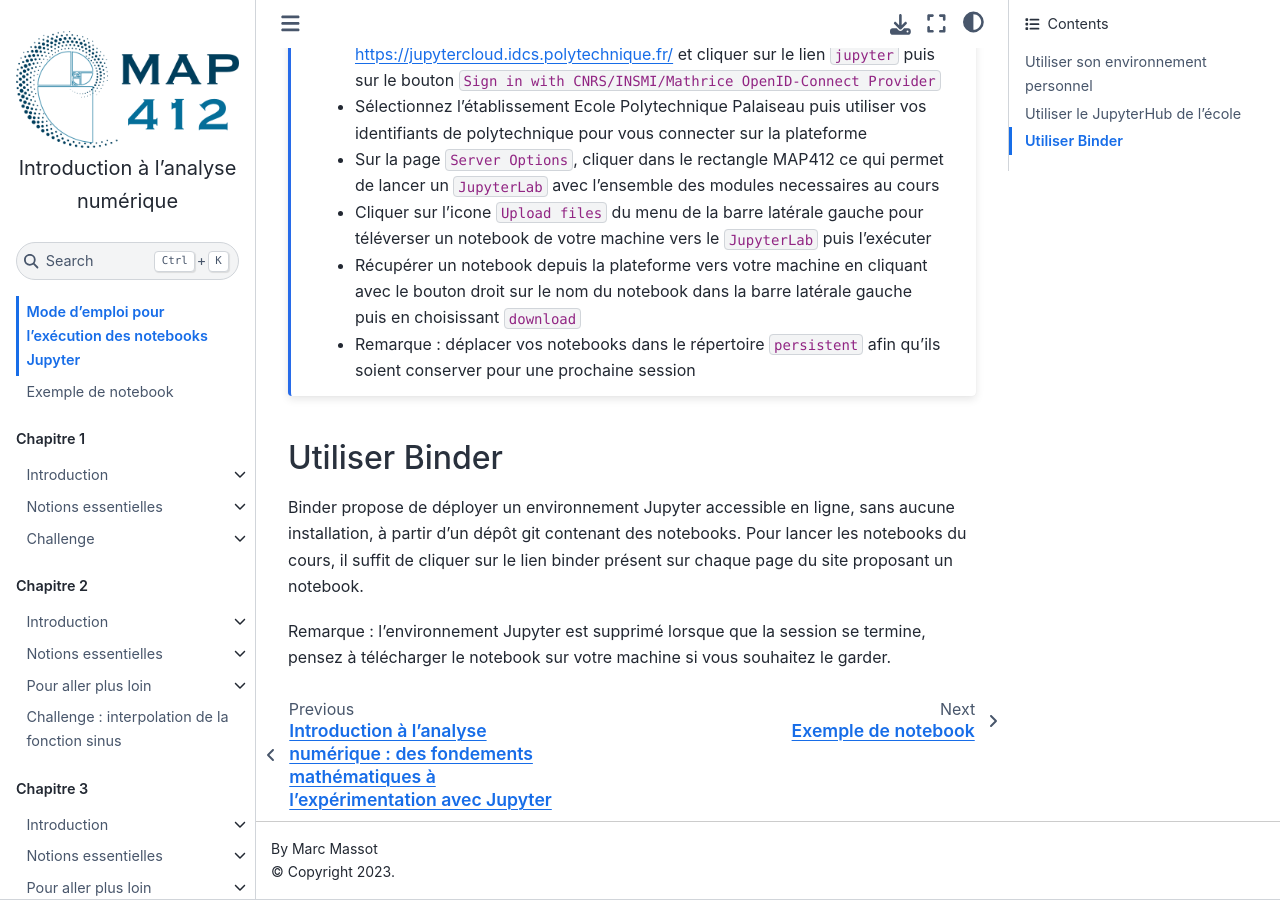
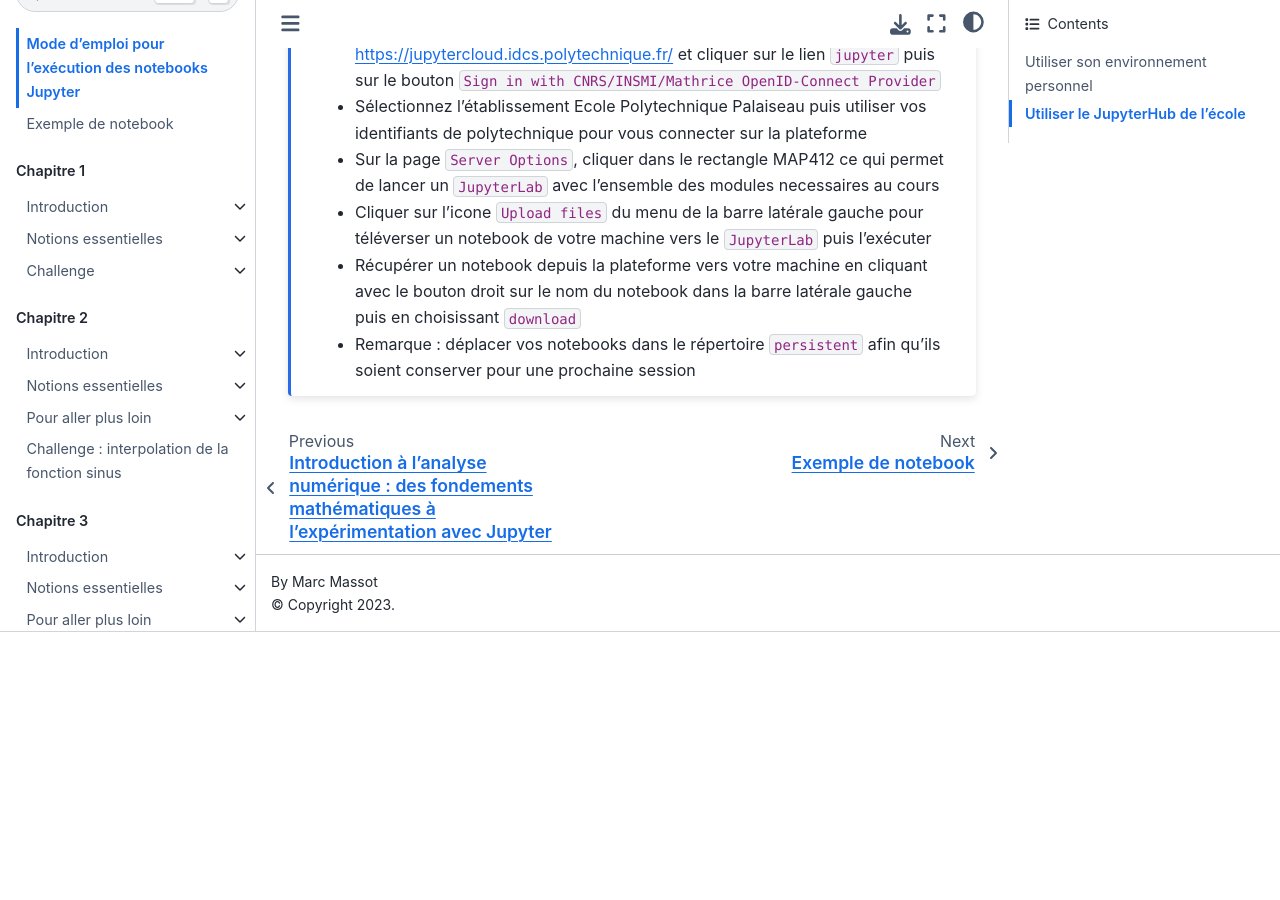
Before and after one commit to hpc-maths/jb_2023_2024, a Jupyter Book: the page built from content/mode_emploi.md, in a window 1280 px wide and 900 px high, scrolled down 1110 px. Built offline with Jupyter Book 1.0.4 settings and Sphinx 7.4.7 and the Sphinx Book theme 1.1.4, drawn with Linux system fonts in a browser that asks for light colours; pages that are not in the unit, such as notebooks, are missing from menus; comment, search, counter and statistics services are not loaded; after the commit the page ends 1742 px from its top, so only the background shows below that.

Commit message:
Modifications pour binder

````diff
--- a/_config.yml
+++ b/_config.yml
@@ -31,7 +31,7 @@ html:
   home_page_in_navbar: false
 
 launch_buttons:
-  binderhub_url: https://mybinder.org
+  binderhub_url: "https://mybinder.org"  # The URL for your BinderHub (e.g., https://mybinder.org)
 
 # load require.js for plotly
 sphinx:
--- a/content/mode_emploi.md
+++ b/content/mode_emploi.md
@@ -54,10 +54,3 @@ Pour ce mode, il suffit de télécharger les notebooks Jupyter depuis ce site et
 
 - Remarque : déplacer vos notebooks dans le répertoire `persistent` afin qu'ils soient conserver pour une prochaine session
 ```
-
-## Utiliser Binder
-
-Binder propose de déployer un environnement Jupyter accessible en ligne, sans aucune installation, à partir d’un dépôt git contenant des notebooks.
-Pour lancer les notebooks du cours, il suffit de cliquer sur le lien binder présent sur chaque page du site proposant un notebook.
-
-Remarque : l'environnement Jupyter est supprimé lorsque que la session se termine, pensez à télécharger le notebook sur votre machine si vous souhaitez le garder.
````
